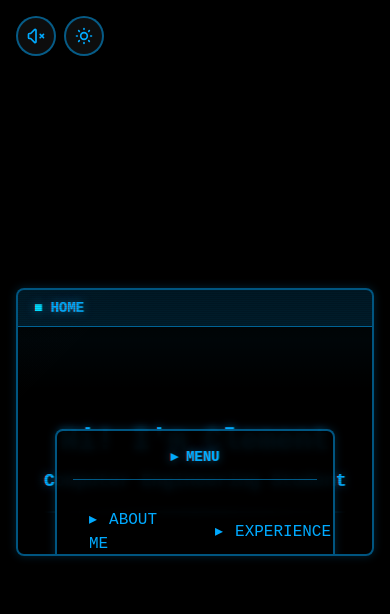
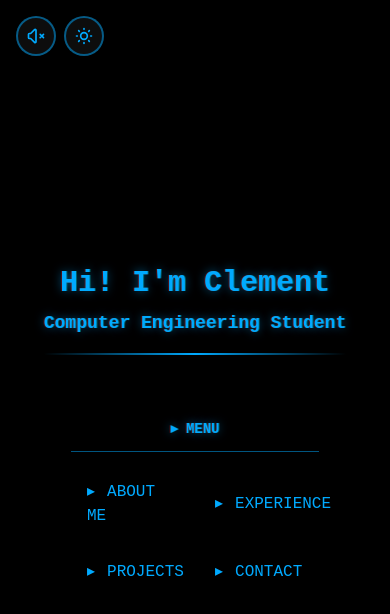
Before and after one commit to Ementshh/Portfolio, a Next.js app: page / in a window 390 px wide. Shown: the top 614 px of the page. Built offline with nearby package versions, Linux system fonts and the light colour scheme.

Commit message:
Main Screen Mobile Responsitivity

```diff
--- a/app/page.tsx
+++ b/app/page.tsx
@@ -13,10 +13,12 @@ import { AudioProvider, useAudio } from "@/components/audio/AudioContext";
 import MuteButton from "@/components/audio/MuteButton";
 import { ThemeProvider } from "@/components/theme/ThemeContext";
 import ThemeToggle from "@/components/theme/ThemeToggle";
+import { useIsMobile } from "@/hooks/useMediaQuery";
 
 function PortfolioContent() {
   const [openSections, setOpenSections] = useState<Set<MenuSection>>(new Set());
   const { playOpen, playClose } = useAudio();
+  const isMobile = useIsMobile();
 
   const handleSectionChange = useCallback((section: MenuSection) => {
     if (section === "home") {
@@ -85,6 +87,22 @@ function PortfolioContent() {
       {/* Theme toggle - next to mute button */}
       <ThemeToggle />
 
+      {/* Mobile layout - simplified without CRT frame */}
+      {isMobile ? (
+        <div className="w-full h-screen flex flex-col items-center justify-center relative">
+          {/* Home screen content */}
+          <HomeScreen isMobile={true} />
+
+          {/* Navigation menu */}
+          <TVMenu
+            activeSection={activeSection}
+            onSelect={handleSectionChange}
+            centered={true}
+            isMobile={true}
+          />
+        </div>
+      ) : (
+        /* Desktop layout - full CRT frame */
         <div className="window-border backdrop-blur-sm rounded-lg w-full max-w-4xl aspect-[4/3] flex flex-col overflow-hidden relative" style={{ backgroundColor: 'var(--window-bg)' }}>
           {/* Window title bar */}
           <div className="flex items-center justify-between px-4 py-2 border-b" style={{ borderColor: 'var(--window-border)', backgroundColor: 'var(--title-bar-bg)' }}>
@@ -110,6 +128,7 @@ function PortfolioContent() {
             />
           </div>
         </div>
+      )}
 
       {/* Content windows - outside the main container so they can be dragged freely */}
       {(["about", "experience", "projects", "contact"] as const).map((section, index) => (
--- a/components/menu/TVMenu.tsx
+++ b/components/menu/TVMenu.tsx
@@ -10,6 +10,7 @@ interface TVMenuProps {
   activeSection: MenuSection;
   onSelect: (section: MenuSection) => void;
   centered?: boolean;
+  isMobile?: boolean;
 }
 
 const menuItems: { id: MenuSection; label: string }[] = [
@@ -19,7 +20,7 @@ const menuItems: { id: MenuSection; label: string }[] = [
   { id: "contact", label: "CONTACT" },
 ];
 
-export default function TVMenu({ activeSection, onSelect, centered = false }: TVMenuProps) {
+export default function TVMenu({ activeSection, onSelect, centered = false, isMobile = false }: TVMenuProps) {
   const { playClick, playHover } = useAudio();
 
   const handleClick = (section: MenuSection) => {
@@ -34,12 +35,17 @@ export default function TVMenu({ activeSection, onSelect, centered = false }: TV
       transition={{ delay: 0.5, duration: 0.3 }}
       className={clsx(
         "z-40",
-        centered
-          ? "absolute inset-x-0 top-[45%] flex justify-center"
-          : "absolute left-4 md:left-8 top-1/2 -translate-y-1/2"
+        isMobile
+          ? "relative flex justify-center"
+          : centered
+            ? "absolute inset-x-0 top-[45%] flex justify-center"
+            : "absolute left-4 md:left-8 top-1/2 -translate-y-1/2"
       )}
     >
-      <div className="window-border backdrop-blur-sm rounded-lg p-4 md:p-6 w-[280px] md:w-[420px]" style={{ backgroundColor: 'var(--window-bg)' }}>
+      <div className={clsx(
+        "backdrop-blur-sm rounded-lg p-4 md:p-6 w-[280px] md:w-[420px]",
+        !isMobile && "window-border"
+      )} style={{ backgroundColor: isMobile ? 'transparent' : 'var(--window-bg)' }}>
         {/* Menu header */}
         <div className="text-sm md:text-base mb-4 border-b pb-3 crt-text text-center font-bold" style={{ color: 'var(--crt-blue)', borderColor: 'var(--window-border)' }}>
           ▸ MENU
--- a/components/sections/HomeScreen.tsx
+++ b/components/sections/HomeScreen.tsx
@@ -2,9 +2,17 @@
 
 import { motion } from "framer-motion";
 
-export default function HomeScreen() {
+interface HomeScreenProps {
+  isMobile?: boolean;
+}
+
+export default function HomeScreen({ isMobile = false }: HomeScreenProps) {
   return (
-    <div className="h-full flex flex-col items-center text-center px-4 md:px-8 pt-24 md:pt-32">
+    <div className={
+      isMobile
+        ? "flex flex-col items-center text-center px-4 mb-8"
+        : "h-full flex flex-col items-center text-center px-4 md:px-8 pt-24 md:pt-32"
+    }>
       {/* Title */}
       <motion.div
         initial={{ opacity: 0, y: -20 }}
--- /dev/null
+++ b/hooks/useMediaQuery.ts
@@ -0,0 +1,33 @@
+"use client";
+
+import { useState, useEffect } from "react";
+
+export function useMediaQuery(query: string): boolean {
+  const [matches, setMatches] = useState(false);
+
+  useEffect(() => {
+    const mediaQuery = window.matchMedia(query);
+
+    // Set initial value
+    setMatches(mediaQuery.matches);
+
+    // Create listener
+    const handler = (event: MediaQueryListEvent) => {
+      setMatches(event.matches);
+    };
+
+    // Add listener
+    mediaQuery.addEventListener("change", handler);
+
+    // Cleanup
+    return () => {
+      mediaQuery.removeEventListener("change", handler);
+    };
+  }, [query]);
+
+  return matches;
+}
+
+export function useIsMobile(): boolean {
+  return !useMediaQuery("(min-width: 768px)");
+}
```
Lines whose indentation alone changed are shown as unchanged.
